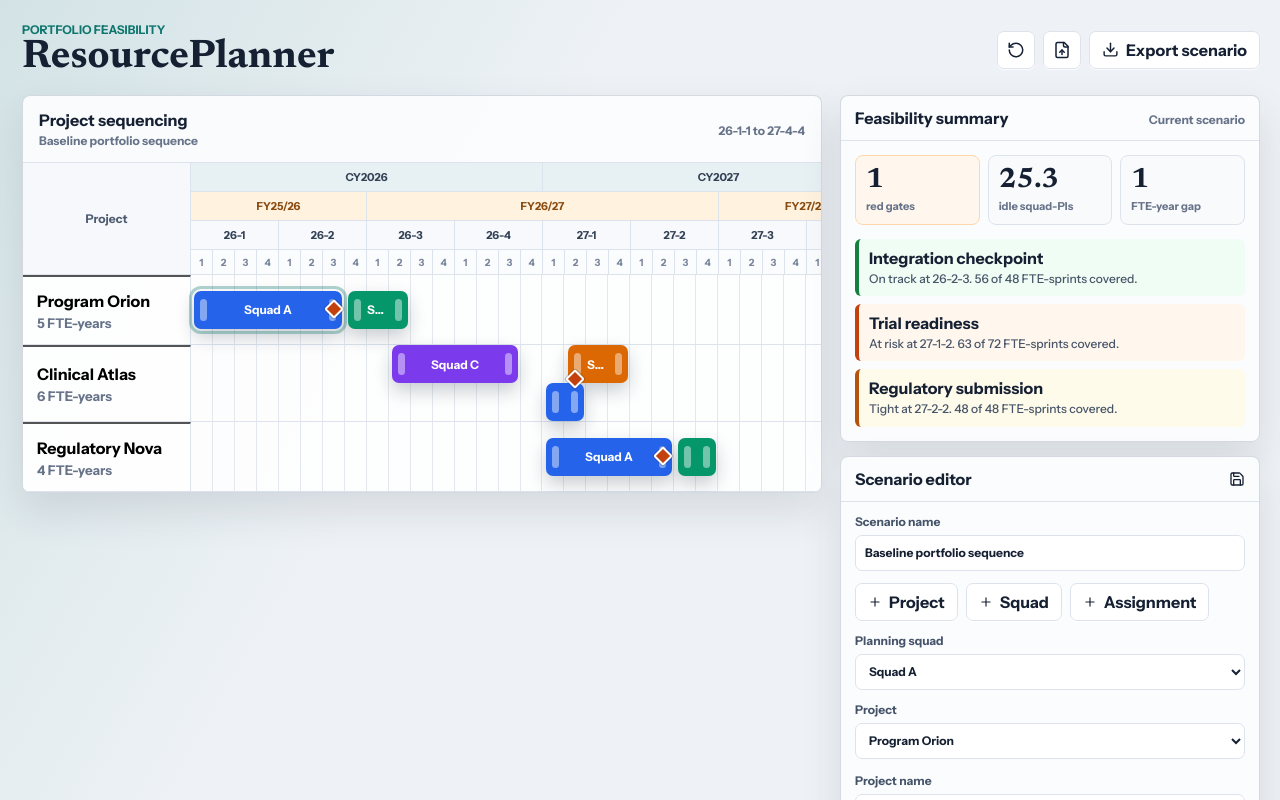
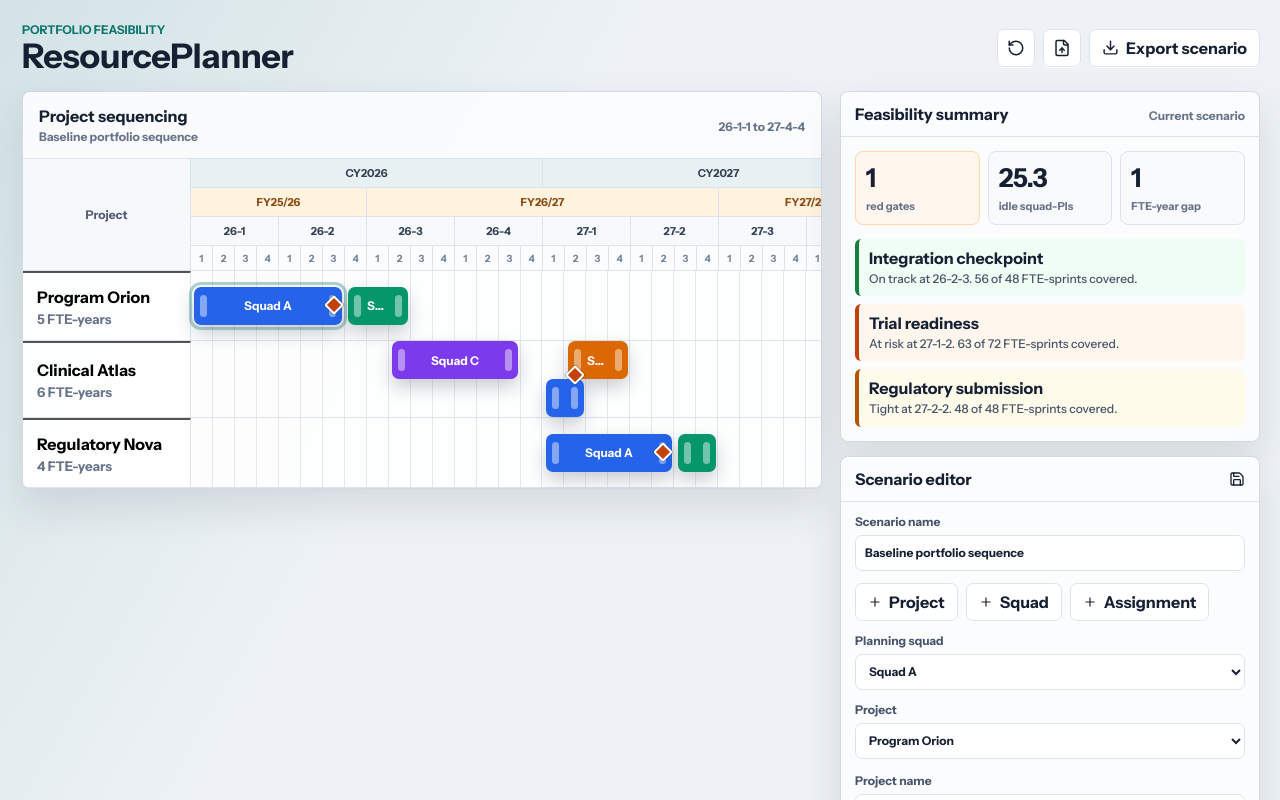
Before and after one commit to xerxesb/PortfolioPlanner, a React (Vite) app: page / in a window 1280 px wide. Shown: the top 800 px of the page. Built offline with nearby package versions, Linux system fonts and the light colour scheme.

Commit message:
style: remove serif font, fix add-milestone button colour

```diff
--- a/src/App.tsx
+++ b/src/App.tsx
@@ -832,6 +832,7 @@ function LaneContextMenuView({
         <button
           type="button"
           role="menuitem"
+          className="add"
           onClick={() => onAdd(menu.projectId, menu.dateKey)}
         >
           <Plus size={14} />
--- a/src/styles.css
+++ b/src/styles.css
@@ -1,4 +1,4 @@
-@import url("https://fonts.googleapis.com/css2?family=Instrument+Sans:wght@500;600;700;800&family=Newsreader:opsz,wght@6..72,600;6..72,700&display=swap");
+@import url("https://fonts.googleapis.com/css2?family=Instrument+Sans:wght@500;600;700;800&display=swap");
 
 :root {
   color: #162033;
@@ -73,9 +73,10 @@ h2 {
 }
 
 h1 {
-  font-family: "Newsreader", serif;
-  font-size: 40px;
-  line-height: 0.95;
+  font-size: 34px;
+  font-weight: 800;
+  letter-spacing: -0.5px;
+  line-height: 1;
 }
 
 h2 {
@@ -369,6 +370,15 @@ h2 {
   outline: none;
 }
 
+.assignment-context-menu button.add {
+  color: var(--accent);
+}
+
+.assignment-context-menu button.add:hover,
+.assignment-context-menu button.add:focus-visible {
+  background: #f0fdfa;
+}
+
 .metric-grid {
   display: grid;
   grid-template-columns: repeat(3, 1fr);
@@ -390,8 +400,9 @@ h2 {
 
 .metric strong {
   display: block;
-  font-family: "Newsreader", serif;
-  font-size: 28px;
+  font-size: 26px;
+  font-weight: 800;
+  letter-spacing: -0.5px;
 }
 
 .metric span {
```
